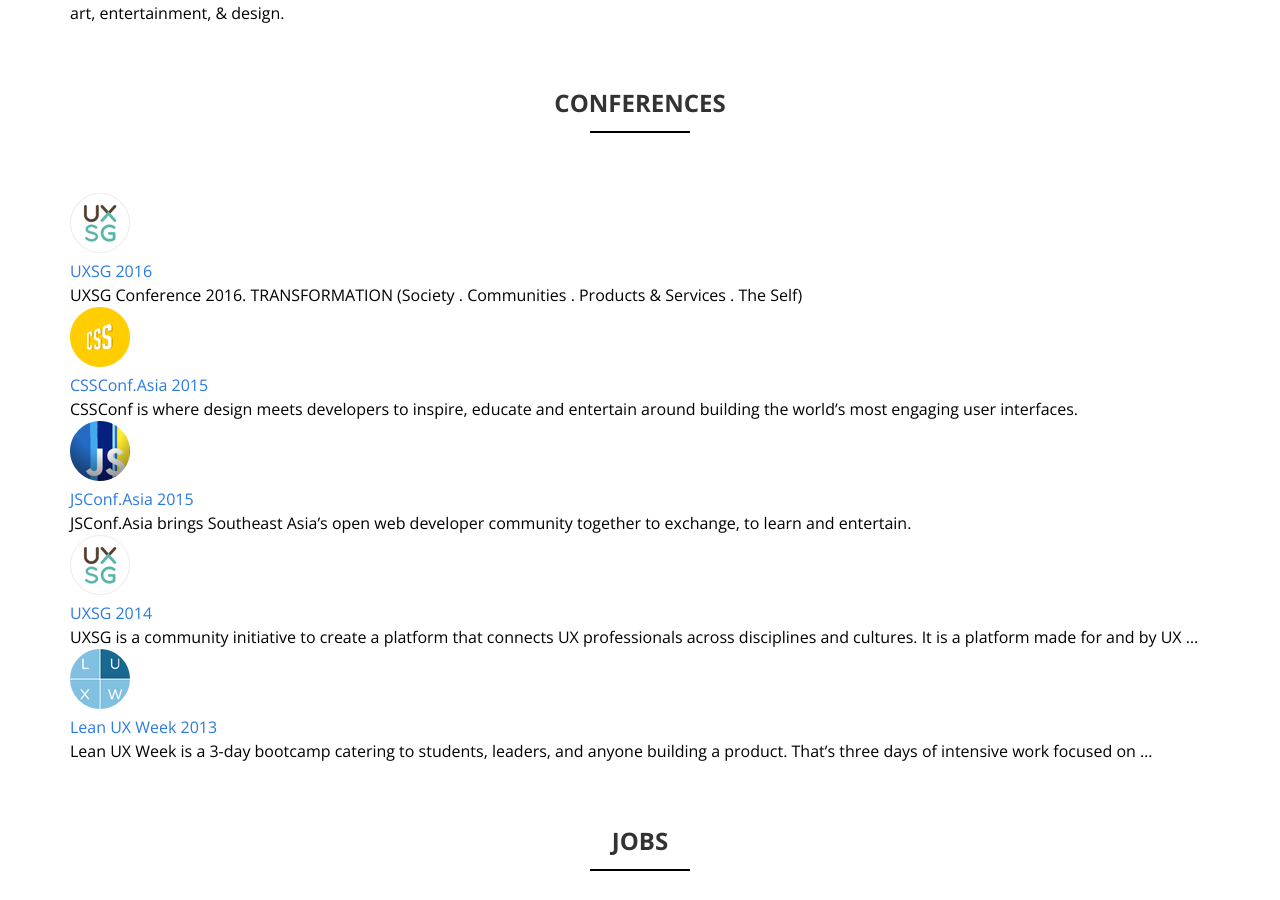
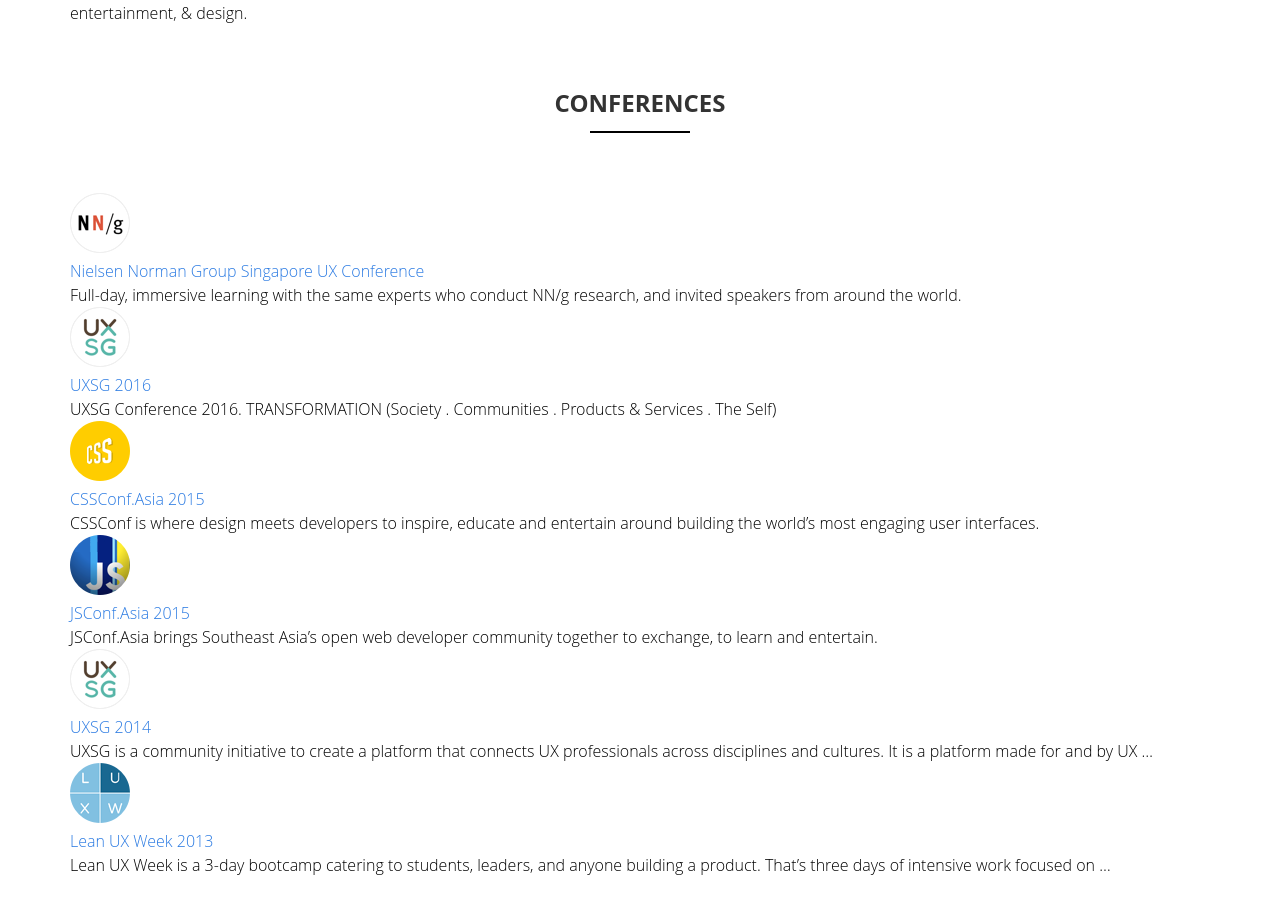
Before and after one commit to interfacesg/interfacesg.github.io, a Jekyll site: the page built from _posts/2014-09-17-welcome-to-jekyll.markdown, in a window 1280 px wide and 900 px high, scrolled down 1293 px. Built offline with Jekyll 4.4.1, drawn with Linux system fonts in a browser that asks for light colours; some web fonts are replaced; some of the changed text lies outside the part shown.

Commit message:
Updated NN/G & ProductCamp SG

```diff
--- a/_includes/head.html
+++ b/_includes/head.html
@@ -1,18 +1,12 @@
 <head>
-    <meta charset="utf-8">
-    <meta http-equiv="X-UA-Compatible" content="IE=edge">
-    <title>{% if page.title %}{{ page.title }}{% else %}{{ site.title }}{% endif %}</title>
-    <meta name="viewport" content="width=device-width">
-    <meta name="description" content="{{ site.description }}">
-    <meta property="og:title" content="{{ site.title }}" />
-    <meta property="og:url" content="{{ site.url }}" />
-    <meta property="og:description" content="{{ site.description }}" >
-    <meta property="og:image" content="http://www.interface.sg/img/fb-interfacesg.png">
-    <link rel="canonical" href="{{ page.url | replace:'index.html','' | prepend: site.baseurl | prepend: site.url }}">
-    <link href='http://fonts.googleapis.com/css?family=Open+Sans:700,400' rel='stylesheet' type='text/css'>
-    <link href='http://fonts.googleapis.com/css?family=Gentium+Basic:400,700' rel='stylesheet' type='text/css'>
+  <meta charset="utf-8">
+  <meta http-equiv="X-UA-Compatible" content="IE=edge">
+  <meta name="viewport" content="width=device-width, initial-scale=1">
 
-    <!-- Custom CSS -->
-    <link rel="stylesheet" href="{{ "/css/main.css" | prepend: site.baseurl }}">
+  <title>{% if page.title %}{{ page.title | escape }}{% else %}{{ site.title | escape }}{% endif %}</title>
+  <meta name="description" content="{% if page.excerpt %}{{ page.excerpt | strip_html | strip_newlines | truncate: 160 }}{% else %}{{ site.description }}{% endif %}">
 
+  <link rel="stylesheet" href="{{ "/css/main.css" | prepend: site.baseurl }}">
+  <link rel="canonical" href="{{ page.url | replace:'index.html','' | prepend: site.baseurl | prepend: site.url }}">
+  <link rel="alternate" type="application/rss+xml" title="{{ site.title }}" href="{{ "/feed.xml" | prepend: site.baseurl | prepend: site.url }}">
 </head>
--- a/_posts/2014-09-17-welcome-to-jekyll.markdown
+++ b/_posts/2014-09-17-welcome-to-jekyll.markdown
@@ -51,6 +51,11 @@ date:   2014-09-17 13:09:39
 	This is a low-volume group for announcing events and activities related to Singapore-based HCI, human factors, ergonomics, and interactive digital media art, entertainment, & design.
 
 ## Conferences
+- [![Nielsen Norman Group](/img/logo-nng.png)<br/>
+	Nielsen Norman Group Singapore UX Conference](https://www.nngroup.com/training/singapore/)
+
+	Full-day, immersive learning with the same experts who conduct NN/g research, and invited speakers from around the world.
+
 - [![UXSG 2016](/img/logo-uxsg.png)<br/>
 	UXSG 2016](http://2016.uxsg.org/)
 
@@ -108,6 +113,11 @@ date:   2014-09-17 13:09:39
 
 	DesignSingapore Council is the national agency for design: enabling Singapore to use design for economic growth and to make lives better. It is part of the Ministry of Communications and Information.
 
+- [![ProductCampSG](/img/logo-pcsg.png)<br/>
+	ProductCamp Singapore](http://www.productcampsg.com/uxui-design.html)
+
+	ProductCamp Singapore is an (un)conference for people interested in Product Management, UX/UI, Marketing & Sales, Software Development and Business topics in Singapore.
+
 
 ## Formal Education
 - [![Diploma in Design for User Experience](/img/logo-republicpoly.png)<br/>
```
Also changed, not shown: img/logo-nng.png (added), img/logo-pcsg.png (added).
